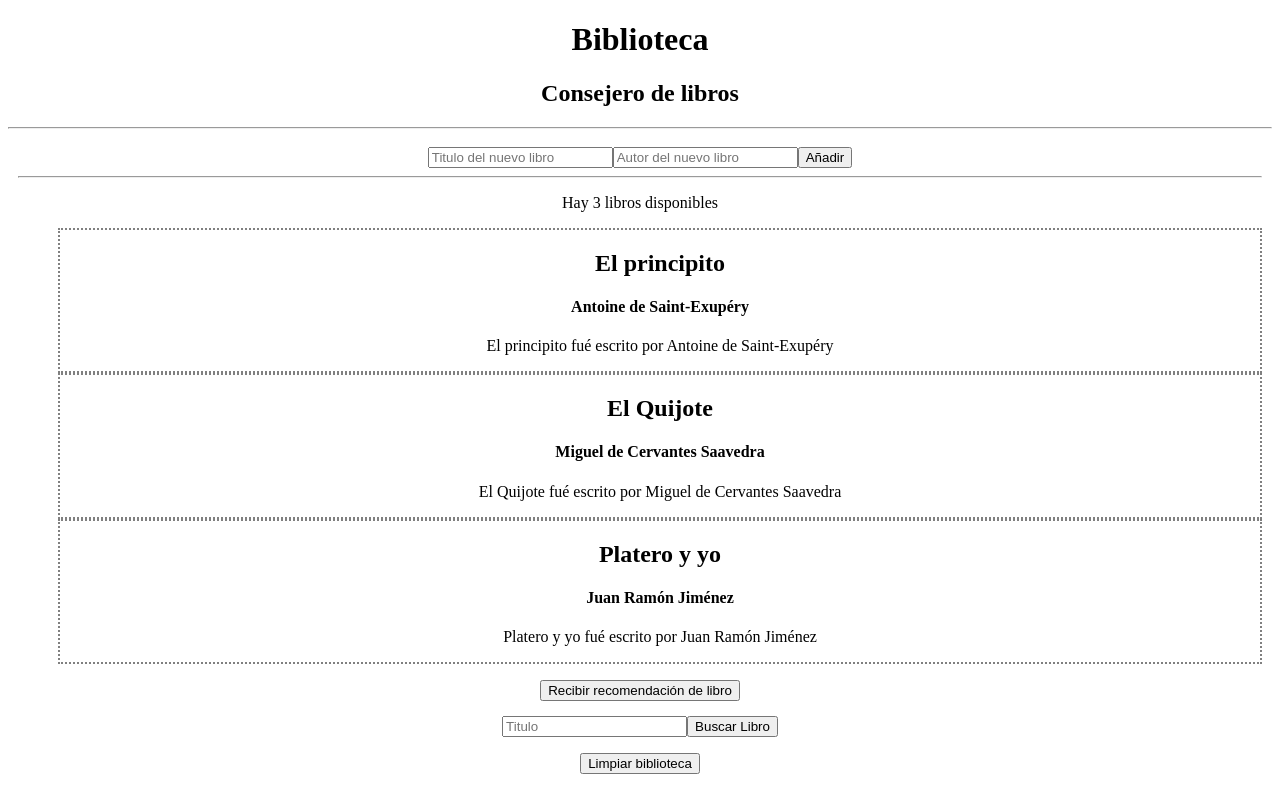
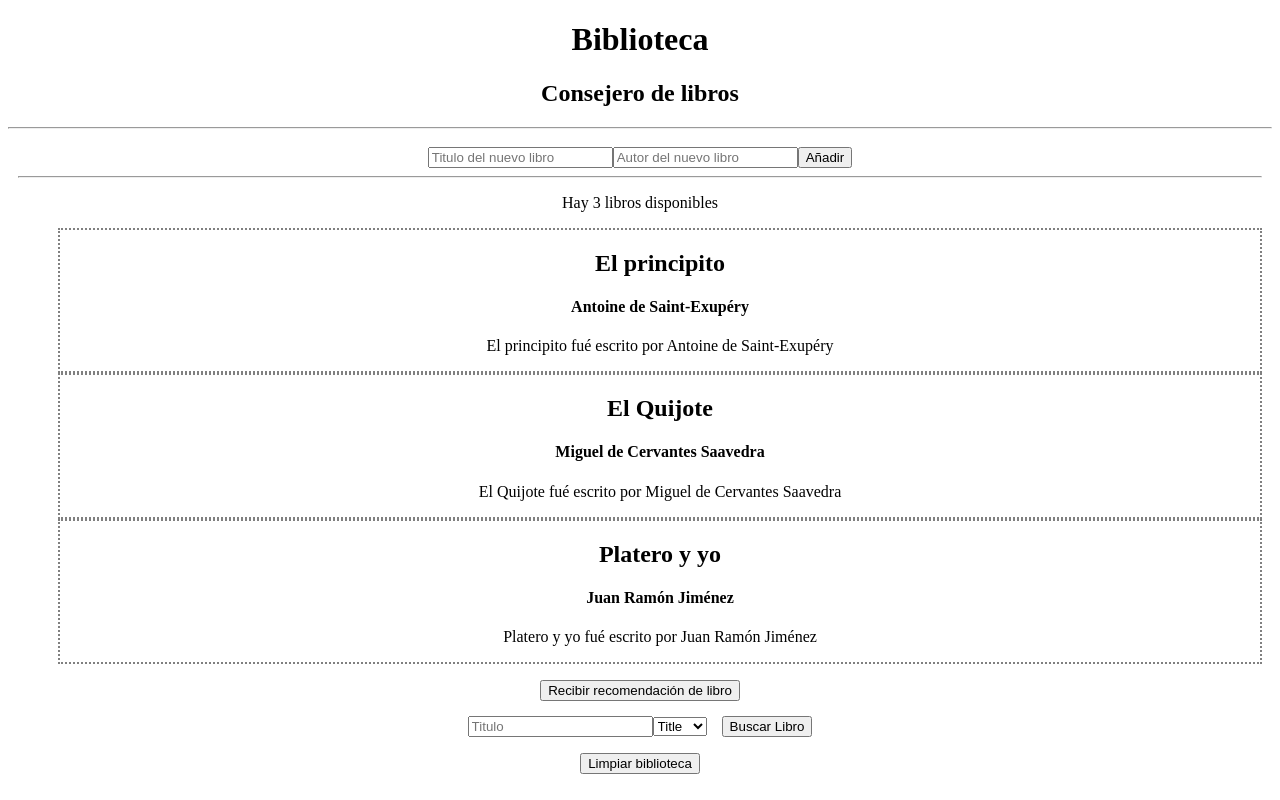
Before and after one commit to thlsrms/react-n-components, a React app: page / in a window 1280 px wide. Built offline with nearby package versions, Linux system fonts and the light colour scheme.

Commit message:
Added option to search by author

```diff
--- a/src/components/Library.jsx
+++ b/src/components/Library.jsx
@@ -23,7 +23,7 @@ class Library extends React.Component {
   }
 
   onAdd(newTitle, newAuthor) {
-    let checkForExistingBook = this.searchBook(newTitle).find((book) => {
+    let checkForExistingBook = this.state.books.find((book) => {
       if (book.props.title.toLowerCase() === newTitle.toLowerCase()) return book;
     })
 
@@ -33,21 +33,17 @@ class Library extends React.Component {
     }
 
     this.setState({
-      books: this.state.books.concat(<Book key={newTitle} title={newTitle} author={newAuthor} />)
+      books: [<Book key={newTitle} title={newTitle} author={newAuthor} />, ...this.state.books]
     })
   }
 
-  onSearch(search, callBackFn) {
-    callBackFn(this.searchBook(search));
-  }
-
-  searchBook(titleSearch) {
+  onSearch(search, searchType, callBackFn) {
     let searchArr = this.state.books.filter(book => {
-      if (book.props.title.toLowerCase().includes(titleSearch.toLowerCase())) {
+      if (book.props[searchType].toLowerCase().includes(search.toLowerCase())) {
         return <Book key={book.props.title} title={book.props.title} />
       }
     });
-    return searchArr;
+    callBackFn(searchArr);
   }
 
   receiveRecommendation(recomendation) {
--- a/src/components/libraryComponents/BookSearch.jsx
+++ b/src/components/libraryComponents/BookSearch.jsx
@@ -1,6 +1,4 @@
 import React from 'react';
-
-import Book from './Book';
 
 class BookSearch extends React.Component {
   constructor(props) {
@@ -17,7 +15,7 @@ class BookSearch extends React.Component {
 
   onSearch(e) {
     e.preventDefault();
-    if (this.state.searchValue) this.props.callBack(this.state.searchValue, this.showResults.bind(this));
+    if (this.state.searchValue) this.props.callBack(this.state.searchValue, e.target[1].value, this.showResults.bind(this));
     this.setState({ searchValue: '' });
   }
 
@@ -29,8 +27,14 @@ class BookSearch extends React.Component {
     return (
       <div>
         <form onSubmit={this.onSearch.bind(this)}>
-          <input type="text" value={this.state.searchValue} placeholder="Titulo" onChange={(e) => this.onSearchChange(e)} required/>
-          <button>Buscar Libro</button>
+          <input type="text" value={this.state.searchValue} placeholder="Titulo"
+            onChange={(e) => this.onSearchChange(e)} required
+          />
+          <select name="searchType">
+            <option value="title">Title</option>
+            <option value="author">Autor</option>
+          </select>
+          <button style={{marginLeft: "15px"}}>Buscar Libro</button>
         </form>
         {this.state.searchResult
           ? <ul>{this.state.searchResult}</ul>
```
